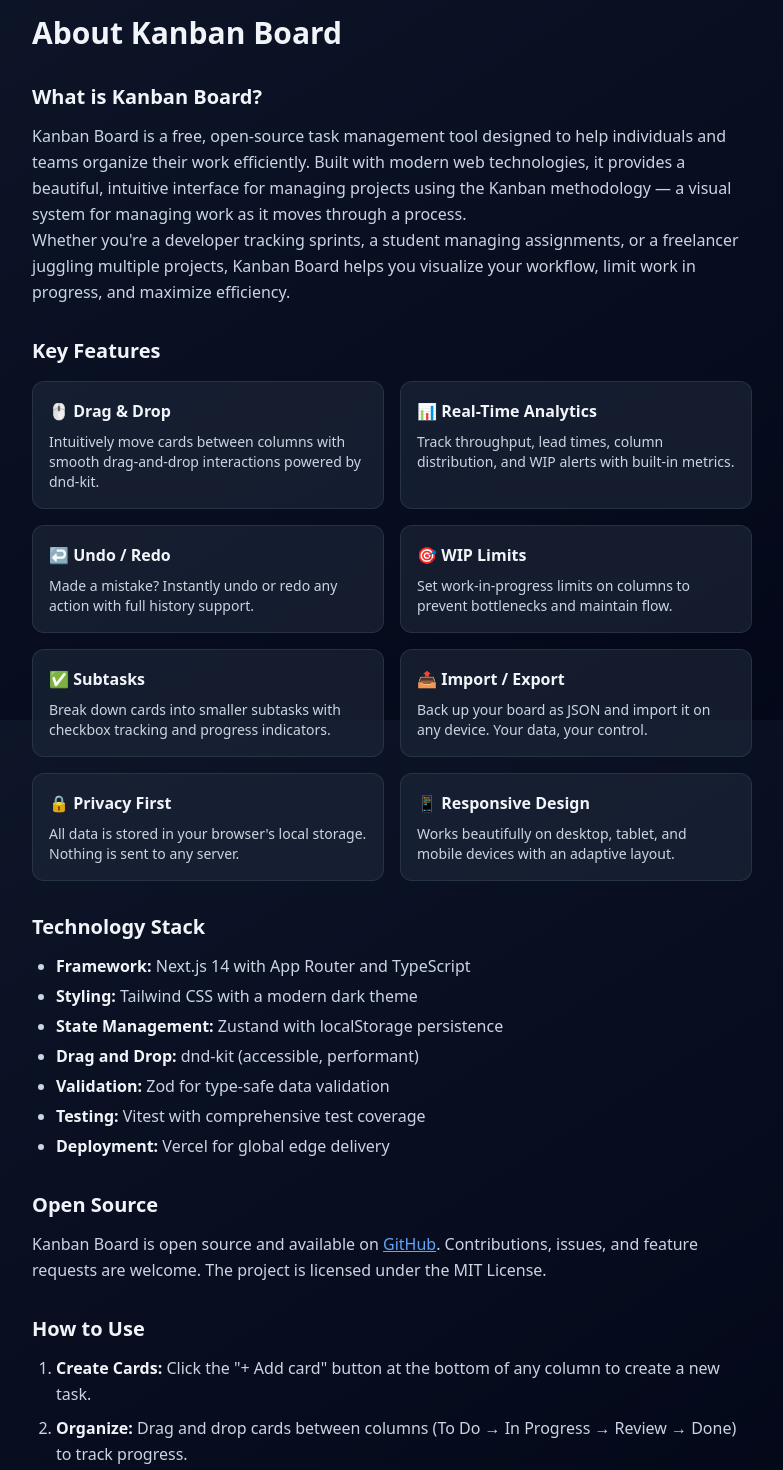
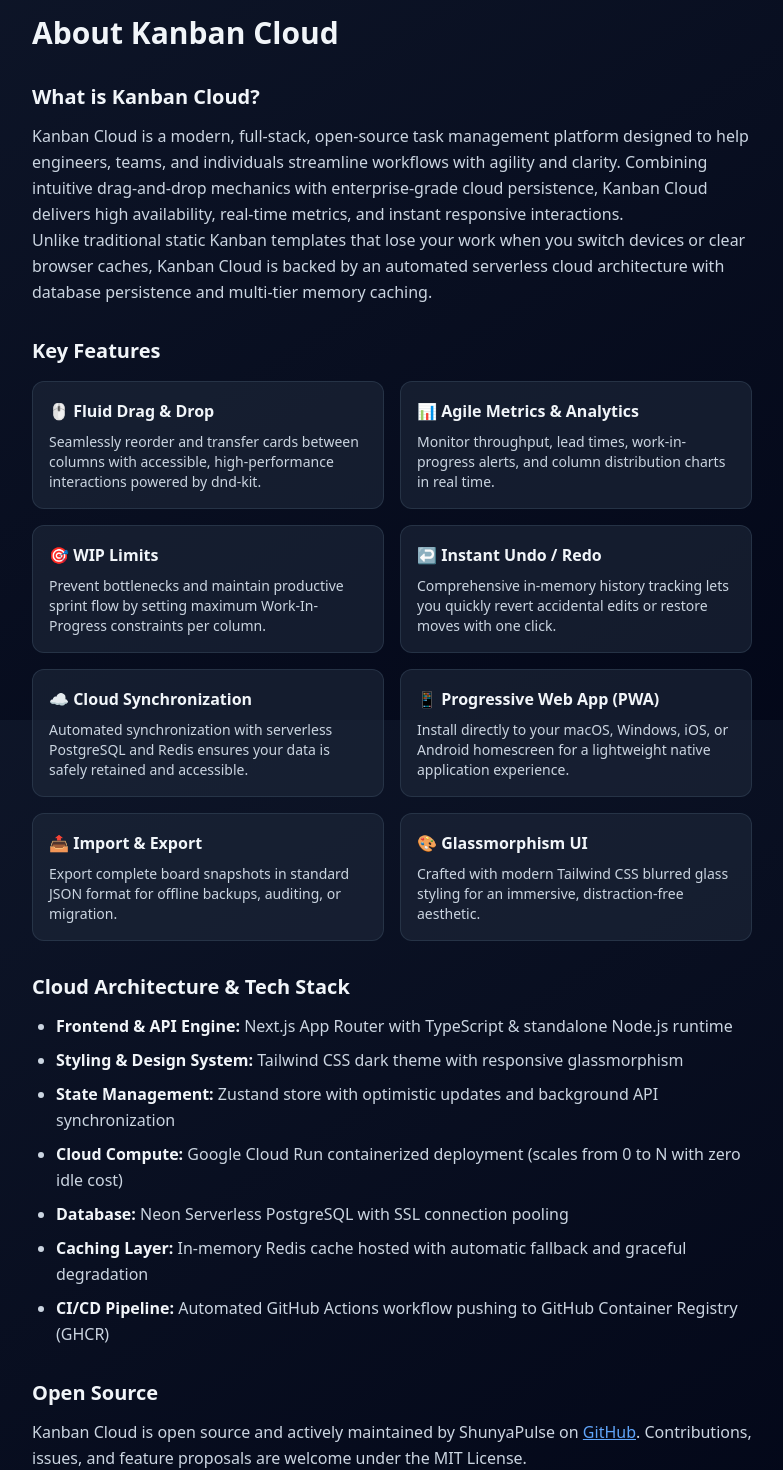
Before and after one commit to ShunyaPulse/kanban-cloud, a Next.js app: page /about in a window 1280 px wide. Shown: the part 80-1550 px from the top of the page, without its empty margins (248-1031 px from the left). Built offline with nearby package versions, Linux system fonts and the light colour scheme.

Commit message:
Update footer pages: About, Privacy, Terms, Contact with cloud architecture and updated repo links

```diff
--- a/src/app/about/page.tsx
+++ b/src/app/about/page.tsx
@@ -3,7 +3,7 @@
 
 export const metadata: Metadata = {
   title: "About",
-  description: "Learn about Kanban Board - A free, open-source task management tool built with Next.js. Discover our features and the technology behind the app.",
+  description: "Learn about Kanban Cloud - An enterprise-grade, open-source task management platform built with Next.js, Google Cloud Run, Neon Postgres, and Redis.",
 };
 
 export default function About() {
@@ -11,21 +11,21 @@
     <main className="flex-1 overflow-y-auto">
       <div className="max-w-3xl mx-auto px-4 sm:px-6 py-12">
         <Link href="/" className="text-blue-400 hover:text-blue-300 text-sm mb-6 inline-block">← Back to Board</Link>
-        <h1 className="text-3xl font-bold text-slate-100 mb-8">About Kanban Board</h1>
+        <h1 className="text-3xl font-bold text-slate-100 mb-8">About Kanban Cloud</h1>
 
         <div className="prose prose-invert prose-slate max-w-none space-y-6 text-slate-300 leading-relaxed">
           <section>
-            <h2 className="text-xl font-semibold text-slate-100 mt-8 mb-3">What is Kanban Board?</h2>
+            <h2 className="text-xl font-semibold text-slate-100 mt-8 mb-3">What is Kanban Cloud?</h2>
             <p>
-              Kanban Board is a free, open-source task management tool designed to help individuals
-              and teams organize their work efficiently. Built with modern web technologies, it provides
-              a beautiful, intuitive interface for managing projects using the Kanban methodology — a visual
-              system for managing work as it moves through a process.
+              Kanban Cloud is a modern, full-stack, open-source task management platform designed to help
+              engineers, teams, and individuals streamline workflows with agility and clarity.
+              Combining intuitive drag-and-drop mechanics with enterprise-grade cloud persistence,
+              Kanban Cloud delivers high availability, real-time metrics, and instant responsive interactions.
             </p>
             <p>
-              Whether you&apos;re a developer tracking sprints, a student managing assignments, or a freelancer
-              juggling multiple projects, Kanban Board helps you visualize your workflow, limit work in
-              progress, and maximize efficiency.
+              Unlike traditional static Kanban templates that lose your work when you switch devices or clear
+              browser caches, Kanban Cloud is backed by an automated serverless cloud architecture with
+              database persistence and multi-tier memory caching.
             </p>
           </section>
 
@@ -33,73 +33,71 @@
             <h2 className="text-xl font-semibold text-slate-100 mt-8 mb-3">Key Features</h2>
             <div className="grid grid-cols-1 sm:grid-cols-2 gap-4 mt-4">
               <div className="bg-slate-800/60 border border-slate-700/60 rounded-xl p-4">
-                <h3 className="font-semibold text-slate-100 mb-2">🖱️ Drag & Drop</h3>
-                <p className="text-sm">Intuitively move cards between columns with smooth drag-and-drop interactions powered by dnd-kit.</p>
+                <h3 className="font-semibold text-slate-100 mb-2">🖱️ Fluid Drag & Drop</h3>
+                <p className="text-sm">Seamlessly reorder and transfer cards between columns with accessible, high-performance interactions powered by dnd-kit.</p>
               </div>
               <div className="bg-slate-800/60 border border-slate-700/60 rounded-xl p-4">
-                <h3 className="font-semibold text-slate-100 mb-2">📊 Real-Time Analytics</h3>
-                <p className="text-sm">Track throughput, lead times, column distribution, and WIP alerts with built-in metrics.</p>
-              </div>
-              <div className="bg-slate-800/60 border border-slate-700/60 rounded-xl p-4">
-                <h3 className="font-semibold text-slate-100 mb-2">↩️ Undo / Redo</h3>
-                <p className="text-sm">Made a mistake? Instantly undo or redo any action with full history support.</p>
+                <h3 className="font-semibold text-slate-100 mb-2">📊 Agile Metrics & Analytics</h3>
+                <p className="text-sm">Monitor throughput, lead times, work-in-progress alerts, and column distribution charts in real time.</p>
               </div>
               <div className="bg-slate-800/60 border border-slate-700/60 rounded-xl p-4">
                 <h3 className="font-semibold text-slate-100 mb-2">🎯 WIP Limits</h3>
-                <p className="text-sm">Set work-in-progress limits on columns to prevent bottlenecks and maintain flow.</p>
+                <p className="text-sm">Prevent bottlenecks and maintain productive sprint flow by setting maximum Work-In-Progress constraints per column.</p>
               </div>
               <div className="bg-slate-800/60 border border-slate-700/60 rounded-xl p-4">
-                <h3 className="font-semibold text-slate-100 mb-2">✅ Subtasks</h3>
-                <p className="text-sm">Break down cards into smaller subtasks with checkbox tracking and progress indicators.</p>
+                <h3 className="font-semibold text-slate-100 mb-2">↩️ Instant Undo / Redo</h3>
+                <p className="text-sm">Comprehensive in-memory history tracking lets you quickly revert accidental edits or restore moves with one click.</p>
               </div>
               <div className="bg-slate-800/60 border border-slate-700/60 rounded-xl p-4">
-                <h3 className="font-semibold text-slate-100 mb-2">📤 Import / Export</h3>
-                <p className="text-sm">Back up your board as JSON and import it on any device. Your data, your control.</p>
+                <h3 className="font-semibold text-slate-100 mb-2">☁️ Cloud Synchronization</h3>
+                <p className="text-sm">Automated synchronization with serverless PostgreSQL and Redis ensures your data is safely retained and accessible.</p>
               </div>
               <div className="bg-slate-800/60 border border-slate-700/60 rounded-xl p-4">
-                <h3 className="font-semibold text-slate-100 mb-2">🔒 Privacy First</h3>
-                <p className="text-sm">All data is stored in your browser&apos;s local storage. Nothing is sent to any server.</p>
+                <h3 className="font-semibold text-slate-100 mb-2">📱 Progressive Web App (PWA)</h3>
+                <p className="text-sm">Install directly to your macOS, Windows, iOS, or Android homescreen for a lightweight native application experience.</p>
               </div>
               <div className="bg-slate-800/60 border border-slate-700/60 rounded-xl p-4">
-                <h3 className="font-semibold text-slate-100 mb-2">📱 Responsive Design</h3>
-                <p className="text-sm">Works beautifully on desktop, tablet, and mobile devices with an adaptive layout.</p>
+                <h3 className="font-semibold text-slate-100 mb-2">📤 Import & Export</h3>
+                <p className="text-sm">Export complete board snapshots in standard JSON format for offline backups, auditing, or migration.</p>
+              </div>
+              <div className="bg-slate-800/60 border border-slate-700/60 rounded-xl p-4">
+                <h3 className="font-semibold text-slate-100 mb-2">🎨 Glassmorphism UI</h3>
+                <p className="text-sm">Crafted with modern Tailwind CSS blurred glass styling for an immersive, distraction-free aesthetic.</p>
               </div>
             </div>
           </section>
 
           <section>
-            <h2 className="text-xl font-semibold text-slate-100 mt-8 mb-3">Technology Stack</h2>
-            <ul className="list-disc pl-6 space-y-1">
-              <li><strong className="text-slate-100">Framework:</strong> Next.js 14 with App Router and TypeScript</li>
-              <li><strong className="text-slate-100">Styling:</strong> Tailwind CSS with a modern dark theme</li>
-              <li><strong className="text-slate-100">State Management:</strong> Zustand with localStorage persistence</li>
-              <li><strong className="text-slate-100">Drag and Drop:</strong> dnd-kit (accessible, performant)</li>
-              <li><strong className="text-slate-100">Validation:</strong> Zod for type-safe data validation</li>
-              <li><strong className="text-slate-100">Testing:</strong> Vitest with comprehensive test coverage</li>
-              <li><strong className="text-slate-100">Deployment:</strong> Vercel for global edge delivery</li>
+            <h2 className="text-xl font-semibold text-slate-100 mt-8 mb-3">Cloud Architecture & Tech Stack</h2>
+            <ul className="list-disc pl-6 space-y-2">
+              <li><strong className="text-slate-100">Frontend & API Engine:</strong> Next.js App Router with TypeScript & standalone Node.js runtime</li>
+              <li><strong className="text-slate-100">Styling & Design System:</strong> Tailwind CSS dark theme with responsive glassmorphism</li>
+              <li><strong className="text-slate-100">State Management:</strong> Zustand store with optimistic updates and background API synchronization</li>
+              <li><strong className="text-slate-100">Cloud Compute:</strong> Google Cloud Run containerized deployment (scales from 0 to N with zero idle cost)</li>
+              <li><strong className="text-slate-100">Database:</strong> Neon Serverless PostgreSQL with SSL connection pooling</li>
+              <li><strong className="text-slate-100">Caching Layer:</strong> In-memory Redis cache hosted with automatic fallback and graceful degradation</li>
+              <li><strong className="text-slate-100">CI/CD Pipeline:</strong> Automated GitHub Actions workflow pushing to GitHub Container Registry (GHCR)</li>
             </ul>
           </section>
 
           <section>
             <h2 className="text-xl font-semibold text-slate-100 mt-8 mb-3">Open Source</h2>
             <p>
-              Kanban Board is open source and available on{" "}
-              <a href="https://github.com/ShunyaPulse/kanban-board" target="_blank" rel="noopener noreferrer" className="text-blue-400 hover:text-blue-300 underline">
+              Kanban Cloud is open source and actively maintained by ShunyaPulse on{" "}
+              <a href="https://github.com/ShunyaPulse/kanban-cloud" target="_blank" rel="noopener noreferrer" className="text-blue-400 hover:text-blue-300 underline">
                 GitHub
               </a>.
-              Contributions, issues, and feature requests are welcome. The project is licensed under
-              the MIT License.
+              Contributions, issues, and feature proposals are welcome under the MIT License.
             </p>
           </section>
 
           <section>
-            <h2 className="text-xl font-semibold text-slate-100 mt-8 mb-3">How to Use</h2>
+            <h2 className="text-xl font-semibold text-slate-100 mt-8 mb-3">How to Get Started</h2>
             <ol className="list-decimal pl-6 space-y-2">
-              <li><strong className="text-slate-100">Create Cards:</strong> Click the &quot;+ Add card&quot; button at the bottom of any column to create a new task.</li>
-              <li><strong className="text-slate-100">Organize:</strong> Drag and drop cards between columns (To Do → In Progress → Review → Done) to track progress.</li>
-              <li><strong className="text-slate-100">Edit Details:</strong> Click any card to open the detail modal where you can edit the title, description, priority, and manage subtasks.</li>
-              <li><strong className="text-slate-100">Track Metrics:</strong> Click the &quot;📊 Metrics&quot; button to view analytics including throughput, lead time, and column distribution.</li>
-              <li><strong className="text-slate-100">Back Up Data:</strong> Use the Export button to download your board as a JSON file, and Import to restore it.</li>
+              <li><strong className="text-slate-100">Add Cards:</strong> Click &quot;+ Add card&quot; at the base of any column to create tasks with custom titles, descriptions, and priorities.</li>
+              <li><strong className="text-slate-100">Manage Pipeline:</strong> Drag cards across columns (To Do → In Progress → Review → Done) as tasks progress.</li>
+              <li><strong className="text-slate-100">Add Subtasks:</strong> Click any card to open the inspection modal, edit details, and track nested subtask completion.</li>
+              <li><strong className="text-slate-100">Review Analytics:</strong> Toggle the &quot;📊 Metrics&quot; view to evaluate team lead times and throughput trends.</li>
             </ol>
           </section>
         </div>
--- a/src/app/layout.tsx
+++ b/src/app/layout.tsx
@@ -70,7 +70,7 @@
               <Link href="/privacy-policy" className="hover:text-slate-200 transition-colors">Privacy Policy</Link>
               <Link href="/terms" className="hover:text-slate-200 transition-colors">Terms of Service</Link>
               <Link href="/contact" className="hover:text-slate-200 transition-colors">Contact</Link>
-              <a href="https://github.com/ShunyaPulse/kanban-board" target="_blank" rel="noopener noreferrer" className="hover:text-slate-200 transition-colors">GitHub</a>
+              <a href="https://github.com/ShunyaPulse/kanban-cloud" target="_blank" rel="noopener noreferrer" className="hover:text-slate-200 transition-colors">GitHub</a>
             </nav>
           </div>
         </footer>
--- a/src/app/page.tsx
+++ b/src/app/page.tsx
@@ -38,7 +38,7 @@
           <div className="h-6 w-px bg-slate-700 hidden sm:block"></div>
           <ImportExport />
           <a
-            href="https://github.com/ShunyaPulse/kanban-board"
+            href="https://github.com/ShunyaPulse/kanban-cloud"
             target="_blank"
             rel="noopener noreferrer"
             className="p-2.5 text-slate-400 hover:text-white hover:bg-slate-800/80 rounded-xl border border-transparent hover:border-slate-700/60 transition-all backdrop-blur-sm"
--- a/src/app/terms/page.tsx
+++ b/src/app/terms/page.tsx
@@ -3,7 +3,7 @@
 
 export const metadata: Metadata = {
   title: "Terms of Service",
-  description: "Terms of Service for Kanban Board - Read the terms and conditions for using our free task management tool.",
+  description: "Terms of Service for Kanban Cloud - Guidelines and conditions for using our open-source task management platform.",
 };
 
 export default function Terms() {
@@ -12,103 +12,86 @@
       <div className="max-w-3xl mx-auto px-4 sm:px-6 py-12">
         <Link href="/" className="text-blue-400 hover:text-blue-300 text-sm mb-6 inline-block">← Back to Board</Link>
         <h1 className="text-3xl font-bold text-slate-100 mb-2">Terms of Service</h1>
-        <p className="text-slate-400 text-sm mb-8">Last updated: September 10, 2026</p>
+        <p className="text-slate-400 text-sm mb-8">Last updated: September 11, 2026</p>
 
         <div className="prose prose-invert prose-slate max-w-none space-y-6 text-slate-300 leading-relaxed">
           <section>
             <h2 className="text-xl font-semibold text-slate-100 mt-8 mb-3">1. Acceptance of Terms</h2>
             <p>
-              By accessing and using Kanban Board (&quot;the Service&quot;), you accept and agree to be bound by
-              these Terms of Service. If you do not agree to these terms, please do not use the Service.
+              By accessing or using Kanban Cloud (&quot;the Service&quot;), created by ShunyaPulse, you agree to comply with and
+              be bound by these Terms of Service. If you disagree with any portion of these terms, please discontinue use
+              of the Service.
             </p>
           </section>
 
           <section>
             <h2 className="text-xl font-semibold text-slate-100 mt-8 mb-3">2. Description of Service</h2>
             <p>
-              Kanban Board is a free, browser-based task management tool that allows users to organize
-              tasks using a Kanban-style board with drag-and-drop functionality. The Service includes
-              features such as card creation, column management, subtask tracking, real-time analytics,
-              WIP (Work In Progress) limits, and import/export capabilities.
+              Kanban Cloud provides a web-based, cloud-synchronized Agile task management system. Features include
+              customizable Kanban columns, task cards with priority tags and descriptions, subtask checklists,
+              WIP limit alerts, real-time lead-time/throughput calculations, JSON import/export, and offline PWA capability.
             </p>
           </section>
 
           <section>
-            <h2 className="text-xl font-semibold text-slate-100 mt-8 mb-3">3. Data Storage</h2>
+            <h2 className="text-xl font-semibold text-slate-100 mt-8 mb-3">3. Cloud Persistence & User Responsibility</h2>
             <p>
-              All data created through the Service is stored locally in your browser&apos;s local storage.
-              We do not store your board data on any server. This means:
+              Data is automatically stored across our serverless PostgreSQL and memory caching infrastructure.
+              While we implement high-availability serverless architecture and automated database resilience, we strongly
+              encourage users to periodically utilize the built-in <strong>Export</strong> feature to download personal JSON backups
+              of mission-critical project boards.
             </p>
+          </section>
+
+          <section>
+            <h2 className="text-xl font-semibold text-slate-100 mt-8 mb-3">4. Acceptable Use</h2>
+            <p>You agree to use the Service strictly for lawful productivity purposes and will not:</p>
             <ul className="list-disc pl-6 space-y-1">
-              <li>Your data is accessible only from the browser and device where it was created</li>
-              <li>Clearing your browser data will permanently delete your board data</li>
-              <li>We cannot recover lost data as we do not have access to it</li>
-              <li>You are responsible for exporting and backing up your data using the Export feature</li>
+              <li>Attempt to overload, abuse, or initiate denial-of-service attacks against the API or cloud infrastructure</li>
+              <li>Inject malicious payloads, exploits, or harmful scripts into task data fields</li>
+              <li>Reverse engineer or misuse API routes in violation of applicable laws</li>
             </ul>
           </section>
 
           <section>
-            <h2 className="text-xl font-semibold text-slate-100 mt-8 mb-3">4. User Responsibilities</h2>
-            <p>You agree to:</p>
-            <ul className="list-disc pl-6 space-y-1">
-              <li>Use the Service only for lawful purposes</li>
-              <li>Not attempt to interfere with the proper functioning of the Service</li>
-              <li>Not attempt to gain unauthorized access to any part of the Service</li>
-              <li>Maintain your own backups of important data using the Export feature</li>
-            </ul>
-          </section>
-
-          <section>
-            <h2 className="text-xl font-semibold text-slate-100 mt-8 mb-3">5. Intellectual Property</h2>
+            <h2 className="text-xl font-semibold text-slate-100 mt-8 mb-3">5. Intellectual Property & License</h2>
             <p>
-              The Service, including its design, features, and code, is the intellectual property of
-              ShunyaPulse and is open-source under the MIT License. The source code is available on{" "}
-              <a href="https://github.com/ShunyaPulse/kanban-board" target="_blank" rel="noopener noreferrer" className="text-blue-400 hover:text-blue-300 underline">
+              Kanban Cloud is an open-source software project licensed under the <strong>MIT License</strong>.
+              You are free to inspect, fork, modify, and host your own instance of the project in accordance with MIT licensing terms.
+              Source code and development instructions are available on{" "}
+              <a href="https://github.com/ShunyaPulse/kanban-cloud" target="_blank" rel="noopener noreferrer" className="text-blue-400 hover:text-blue-300 underline">
                 GitHub
               </a>.
             </p>
           </section>
 
           <section>
-            <h2 className="text-xl font-semibold text-slate-100 mt-8 mb-3">6. Advertisements</h2>
+            <h2 className="text-xl font-semibold text-slate-100 mt-8 mb-3">6. Disclaimer of Warranties</h2>
             <p>
-              The Service may display advertisements provided by third-party advertising networks,
-              including Google AdSense. These advertisements help us keep the Service free for all
-              users. By using the Service, you agree to the display of advertisements.
+              The Service is provided &quot;as is&quot; and &quot;as available&quot; without warranties of any kind, whether express or implied.
+              We do not guarantee that the service will remain uninterrupted, error-free, or compatible with every legacy browser environment.
             </p>
           </section>
 
           <section>
-            <h2 className="text-xl font-semibold text-slate-100 mt-8 mb-3">7. Disclaimer of Warranties</h2>
+            <h2 className="text-xl font-semibold text-slate-100 mt-8 mb-3">7. Limitation of Liability</h2>
             <p>
-              The Service is provided &quot;as is&quot; and &quot;as available&quot; without any warranties of any kind,
-              either express or implied. We do not guarantee that the Service will be uninterrupted,
-              error-free, or completely secure.
+              To the fullest extent permitted by law, ShunyaPulse shall not be liable for any indirect, incidental, or consequential damages
+              or loss of data arising from use or inability to use the Service.
             </p>
           </section>
 
           <section>
-            <h2 className="text-xl font-semibold text-slate-100 mt-8 mb-3">8. Limitation of Liability</h2>
+            <h2 className="text-xl font-semibold text-slate-100 mt-8 mb-3">8. Changes to Terms</h2>
             <p>
-              In no event shall ShunyaPulse be liable for any indirect, incidental, special, or
-              consequential damages arising from your use of the Service, including but not limited
-              to loss of data.
+              We reserve the right to revise these Terms of Service periodically. Any updates will be posted here with a revised date.
             </p>
           </section>
 
           <section>
-            <h2 className="text-xl font-semibold text-slate-100 mt-8 mb-3">9. Changes to Terms</h2>
+            <h2 className="text-xl font-semibold text-slate-100 mt-8 mb-3">9. Contact</h2>
             <p>
-              We reserve the right to modify these Terms of Service at any time. Changes will be
-              posted on this page with an updated revision date. Continued use of the Service after
-              changes constitutes acceptance of the new terms.
-            </p>
-          </section>
-
-          <section>
-            <h2 className="text-xl font-semibold text-slate-100 mt-8 mb-3">10. Contact</h2>
-            <p>
-              If you have any questions about these Terms, please visit our{" "}
+              For legal questions or inquiries regarding these Terms, please reach out via our{" "}
               <Link href="/contact" className="text-blue-400 hover:text-blue-300 underline">Contact page</Link>.
             </p>
           </section>
```
Also changed, not shown: src/app/contact/page.tsx (+21 -25 lines), src/app/privacy-policy/page.tsx (+55 -66 lines).
